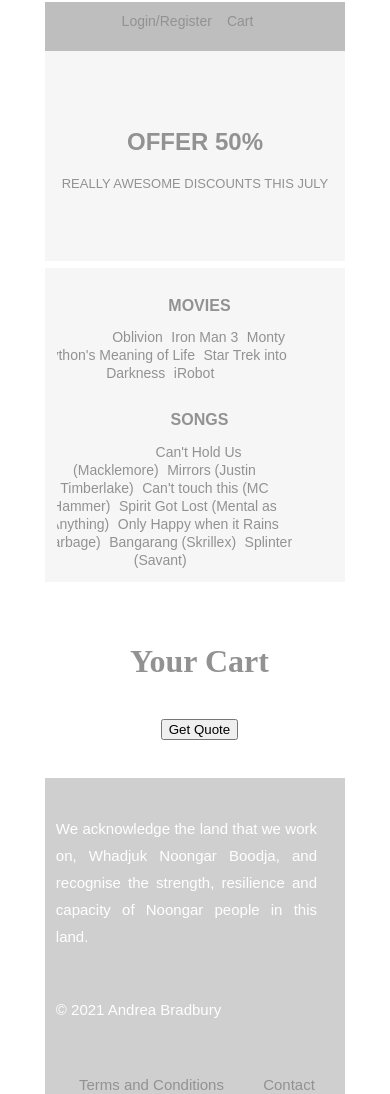
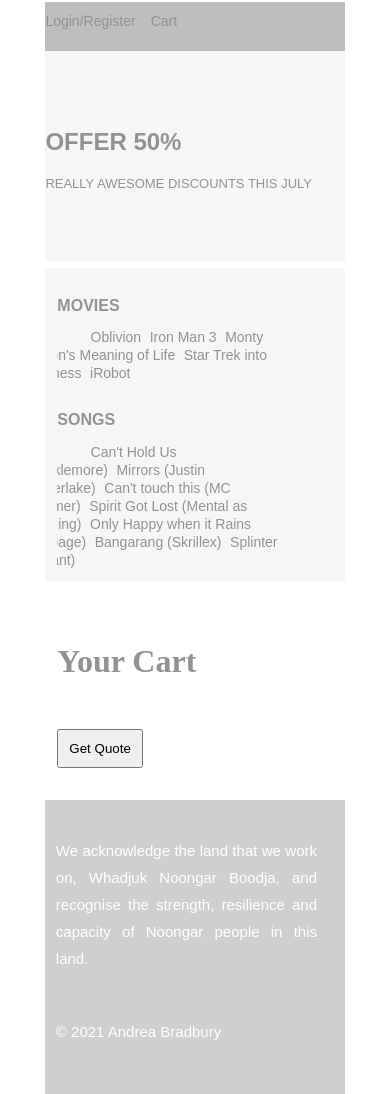
Before and after one commit to andrea-bradbury/AutomatedProcesses_Assignment2, a website built with Parcel: page index.html in a window 390 px wide. Shown: the part 119-1213 px from the top of the page. Built offline with nearby package versions, Linux system fonts and the light colour scheme.

Commit message:
Bones of assignment

```diff
--- a/css/main.css
+++ b/css/main.css
@@ -17,7 +17,7 @@
   padding-top: 10px;
   padding-bottom: 10px;
   width: 139px;
-  text-align: center;
+  text-align: left;
   color: rgba(255,255,255,1.00);
 
 }
@@ -61,7 +61,7 @@
   width: 20%;
   padding-left: 3%;
   padding-right: 3%;
-  text-align: center;
+  text-align: left;
   background-color: rgba(246,246,246,1.00);
   padding-top: 36px;
   height: 784px;
@@ -70,9 +70,32 @@
 #content .mainContent {
   float: left;
   width: 70%;
-  text-align: center;
+  text-align: left;
   padding-left: 4%;
 }
+
+button {
+  float: left;
+  margin-top: 10px;
+  margin-bottom: 10px;
+  padding: 10px;
+}
+
+a {
+  text-decoration: none;
+}
+
+p {
+  clear: both;
+}
+
+#submit {
+  margin-top: 10px;
+  margin-bottom: 10px;
+  padding: 10px;
+  clear:left;
+}
+
 /*menubar's properties for menus in sidebar */
 #content .sidebar #menubar {
   text-align: left;
@@ -85,7 +108,7 @@
   width: 100%;
   border-radius: 0px;
   height: 42px;
-  text-align: center;
+  text-align: left;
   color: rgba(208,207,207,1.00);
   font-size: 14px;
   margin-bottom: 21px;
@@ -158,7 +181,7 @@
   line-height: 1.8;
   padding-top: 22px;
   padding-left: 22px;
-  text-align: center;
+  text-align: left;
   padding-bottom: 22px;
   padding-right: 22px;
 }
@@ -176,7 +199,7 @@
   color: rgba(146,146,146,1.00);
   display: block;
   text-decoration: none;
-  text-align: center;
+  text-align: left;
 }
 /* Product's images in catalog */
 .productInfo div img {
@@ -259,7 +282,7 @@
   /* menus in sidebar */
   .sidebar #menubar .menu {
     width: 100%;
-    text-align: center;
+    text-align: left;
     position: relative;
     top: 16px;
   }
@@ -300,7 +323,7 @@
     position: relative;
     top: 17px;
     clear: both;
-    text-align: center;
+    text-align: left;
     left: 0%;
     padding-bottom: 19px;
   }
@@ -342,31 +365,31 @@
   /*Container for links in header */
   #mainWrapper header #headerLinks {
     width: 100%;
-    text-align: center;
+    text-align: left;
     background-color: rgba(190,190,190,1.00);
     padding-bottom: 21px;
   }
   /* Logo placeholder*/
   #mainWrapper header #logo {
     width: 100%;
-    text-align: center;
+    text-align: left;
   }
   /* Links in header */
   header #headerLinks a {
-    text-align: center;
+    text-align: left;
     padding-right: 15px;
     padding-left: 0px;
   }
   /*Offer - Text Banner */
   #mainWrapper #offer {
     padding-left: 0px;
-    text-align: center;
+    text-align: left;
   }
   /* Menubar in sidebar */
   #content .sidebar #menubar {
     position: relative;
     left: -8%;
-    text-align: center;
+    text-align: left;
   }
   /*Menu headings in sidebar */
   #menubar .menu h1 {
@@ -403,7 +426,7 @@
   /* Main content which excludes the sidebar */
   #mainwrapper #content .mainContent {
     margin-top: -81px;
-    text-align: center;
+    text-align: left;
     width: 100%;
     padding-left: 0px;
   }
--- a/js/main.js
+++ b/js/main.js
@@ -90,7 +90,7 @@
     var idTurnedToArrayIndex = formatIdForIndexOfArray(clickedObjectId);
     console.log(listOfProducts[idTurnedToArrayIndex])
 
-    var item = '<p id="'+listOfProducts[idTurnedToArrayIndex].productId+'+item">Product: '+listOfProducts[idTurnedToArrayIndex].productName+', Price: $'+listOfProducts[idTurnedToArrayIndex].productPrice+'</p>';
+    var item = '<p id="'+listOfProducts[idTurnedToArrayIndex].productId+'+item">Product: '+listOfProducts[idTurnedToArrayIndex].productName+', Price: $'+listOfProducts[idTurnedToArrayIndex].productPrice.toFixed(2)+'</p>';
     var row = document.getElementById("rows");
     var p = document.createElement("p");
     p.innerHTML = item;
@@ -133,11 +133,20 @@
     //Format id for index of array
     var idTurnedToArrayIndex = formatIdForIndexOfArray(eventClickedId);
 
+    //Add to orderList
     for (let i=0; i < listOfProducts.length; i++){
       if (idTurnedToArrayIndex == i) {
         orderList.push(listOfProducts[idTurnedToArrayIndex]);
-        var element = document.getElementById(eventClickedId);
-        element.parentNode.removeChild(element);
+
+        //Provide alert for user so they know the item is added
+        alert(listOfProducts[idTurnedToArrayIndex].productName + "\nhas been added to your cart.");
+
+        //Remove button so the user knows their product has been added
+        //var element = document.getElementById(eventClickedId);
+        //element.parentNode.removeChild(element);
+
+
+
       }
     }
 
@@ -162,16 +171,17 @@
         orderSummary += "Product: " + orderList[i].productName + "\n" +
           "New Release: " + orderList[i].newValue + "\n" +
           "Type: " + orderList[i].productType + "\n" +
-          "Price: $" + orderList[i].productPrice + "\n\n";
+          "Price: $" + orderList[i].productPrice.toFixed(2) + "\n\n";
 
         total += orderList[i].productPrice;
       }
 
     }
-    alert(orderSummary + "\n" + "Total: $" + total);
+    alert(orderSummary + "\n" + "Total: $" + total.toFixed(2));
   }
 }
 
+//For removing the add to cart button
 
 Element.prototype.remove = function() {
   this.parentElement.removeChild(this);
@@ -207,9 +217,9 @@
 
 
   //Enable tool tips on the get quote button
-  //U.enableToolTips('submit');
+  enableToolTips('submit');
 
-  //setupToolTips('submit', 'When you are ready to get your order click here');
+  submittip.setText('submit', 'When you are ready to get your order click here');
 
 
 }
--- a/js/utilities.js
+++ b/js/utilities.js
@@ -35,7 +35,6 @@
   },
 
   //Enable tooltips
-
   enableToolTips: function(id) {
     'use strict';
 
```
